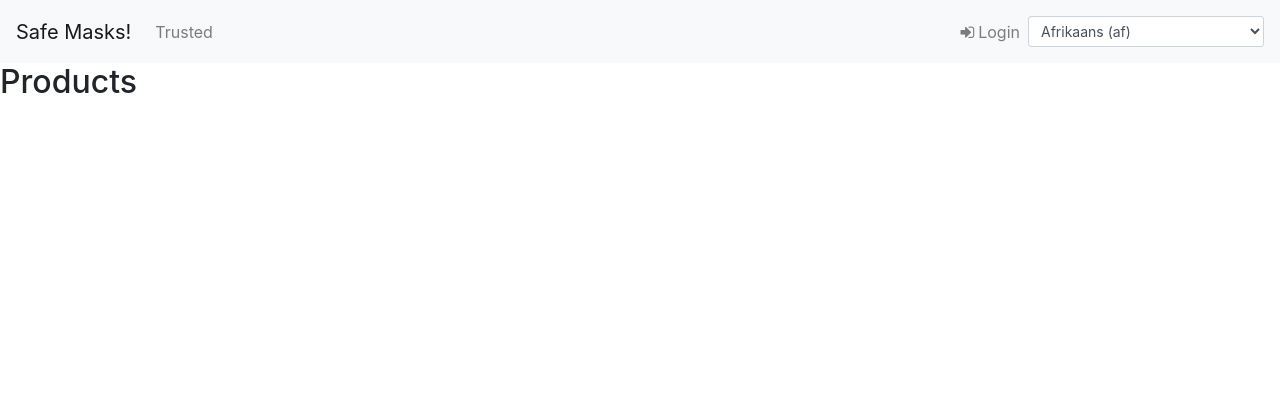
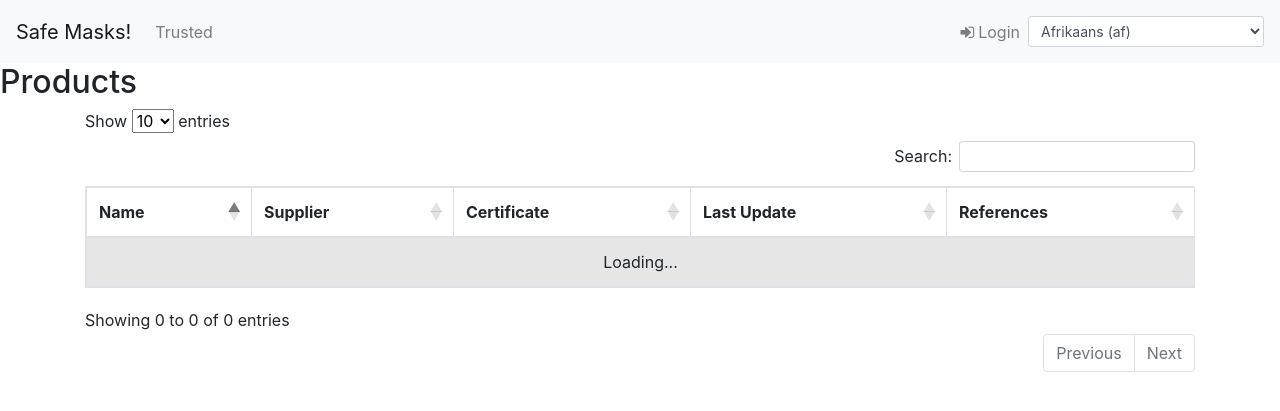
Before and after one commit to Safemasks/safemasks-app, a Django app: template safemasks/resources/templates/product_list_view.html in a window 1280 px wide. Shown: the top 411 px of the page. Run offline with Django 3.2, Linux system fonts and the light colour scheme; the template is opened without the code that fills it, so the values that code supplies are empty; some libraries are stand-ins or nearby versions.

Commit message:
First draft for tables

```diff
--- a/requirements.txt
+++ b/requirements.txt
@@ -5,6 +5,7 @@
 markdown
 whitenoise
 djangorestframework
+djangorestframework-datatables
 django-filter
 django-bootstrap4
 django-crispy-forms
--- a/safemasks/resources/rest/serializers.py
+++ b/safemasks/resources/rest/serializers.py
@@ -23,7 +23,7 @@
 
     class Meta:
         model = Product
-        fields = ["name", "supplier", "certificate", "last_update"]
+        fields = ["name", "supplier", "certificate", "last_update", "references"]
 
 
 class ProductViewSet(ModelViewSet):  # pylint: disable=R0901
--- a/safemasks/resources/templates/product_list_view.html
+++ b/safemasks/resources/templates/product_list_view.html
@@ -1,10 +1,82 @@
 {% extends "base.html" %}
+{% load i18n %}
+
+{% block head-extra  %}
+<link rel="stylesheet" href="//cdn.datatables.net/1.10.16/css/dataTables.bootstrap4.min.css">
+{% endblock head-extra  %}
 
 {% block content %}
 <h2>Products</h2>
-<ul>
-    {% for obj in object_list %}
-    <li>{{ obj }}</li>
-    {% endfor %}
-</ul>
+<div class="container">
+    <div class="row">
+        <div class="col-sm-12">
+            <table id="products" class="table table-striped table-bordered" style="width:100%">
+                <thead>
+                    <tr>
+                        <th>Name</th>
+                        <th>Supplier</th>
+                        <th>Certificate</th>
+                        <th>Last Update</th>
+                        <th>References</th>
+                    </tr>
+                </thead>
+            </table>
+        </div>
+    </div>
+</div>
+<script src="https://code.jquery.com/jquery-1.12.4.js"></script>
+<script src="https://cdn.datatables.net/1.10.16/js/jquery.dataTables.min.js"></script>
+<script src="https://cdn.datatables.net/1.10.16/js/dataTables.bootstrap4.min.js"></script>
+<script src="https://cdn.datatables.net/buttons/1.6.2/js/dataTables.buttons.min.js"></script>
+<script src="https://cdnjs.cloudflare.com/ajax/libs/jszip/3.1.3/jszip.min.js"></script>
+<script src="https://cdn.datatables.net/buttons/1.6.2/js/buttons.html5.min.js"></script>
+<script src="https://cdn.datatables.net/buttons/1.6.2/js/buttons.print.min.js"></script>
+<script>
+    $(document).ready(function() {
+        var table = $('#products').DataTable({
+            dom: 'Blfrtip',
+            serverSide: false,
+            {% if LANGUAGE_CODE == "de" %}
+            language: {
+                "url": "https://cdn.datatables.net/plug-ins/1.10.21/i18n/German.json"
+            },
+            {% endif %}
+            lengthMenu: [
+                [10, 25, 50, -1],
+                ['10', '25', '50', 'All']
+            ],
+            dom: 'Blfrtip',
+            ajax: "/api/products/?format=datatables",
+            buttons: [{
+                extend: 'copy',
+                className: "btn btn-outline-secondary"
+            }, {
+                extend: 'csv',
+                className: "btn btn-outline-secondary"
+            }, {
+                extend: 'excel',
+                className: "btn btn-outline-secondary"
+            }, {
+                extend: 'print',
+                className: "btn btn-outline-secondary"
+            }],
+            columns: [{
+                    "data": "name",
+                },
+                {
+                    "data": "supplier.name"
+                },
+                {
+                    "data": "certificate"
+                },
+                {
+                    "data": "last_update",
+                },
+                {
+                    "data": "references",
+                },
+            ]
+        });
+    });
+</script>
 {% endblock %}
```
Also changed, not shown: safemasks/safemasks/settings.py (+6 -2 lines).
